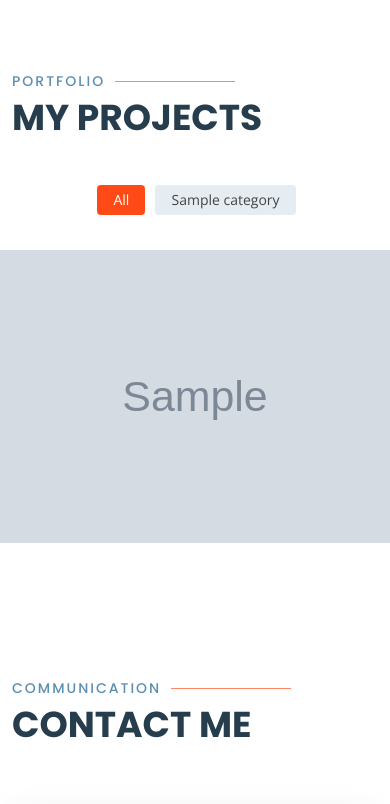
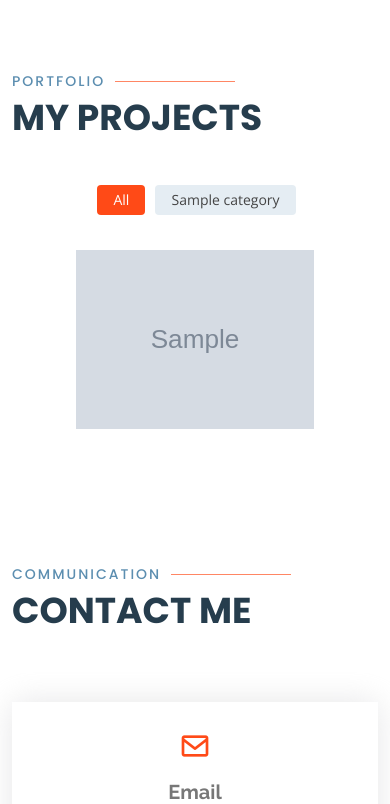
Before and after one commit to Denis-Source/portfolio, a Django app: template homepage/templates/homepage.html in a window 390 px wide. Shown: the part 2000-2804 px from the top of the page. Run offline with Django 3.2, Linux system fonts and the light colour scheme; the template is opened without the code that fills it: most values are stand-ins (such as "Sample title", 1, 10 or a date in 2020); grey boxes marked "Sample" are stand-in pictures; some libraries are stand-ins or nearby versions.

Commit message:
smaller images in projects

```diff
--- a/static/css/style.css
+++ b/static/css/style.css
@@ -112,6 +112,10 @@ h1, h2, h3, h4, h5, h6 {
 @media screen and (max-width: 768px) {
     [data-aos-delay] {
         transition-delay: 0 !important;
+    }
+    .portfolio-container {
+        max-width: 65%;
+        margin: auto;
     }
 }
 
```
